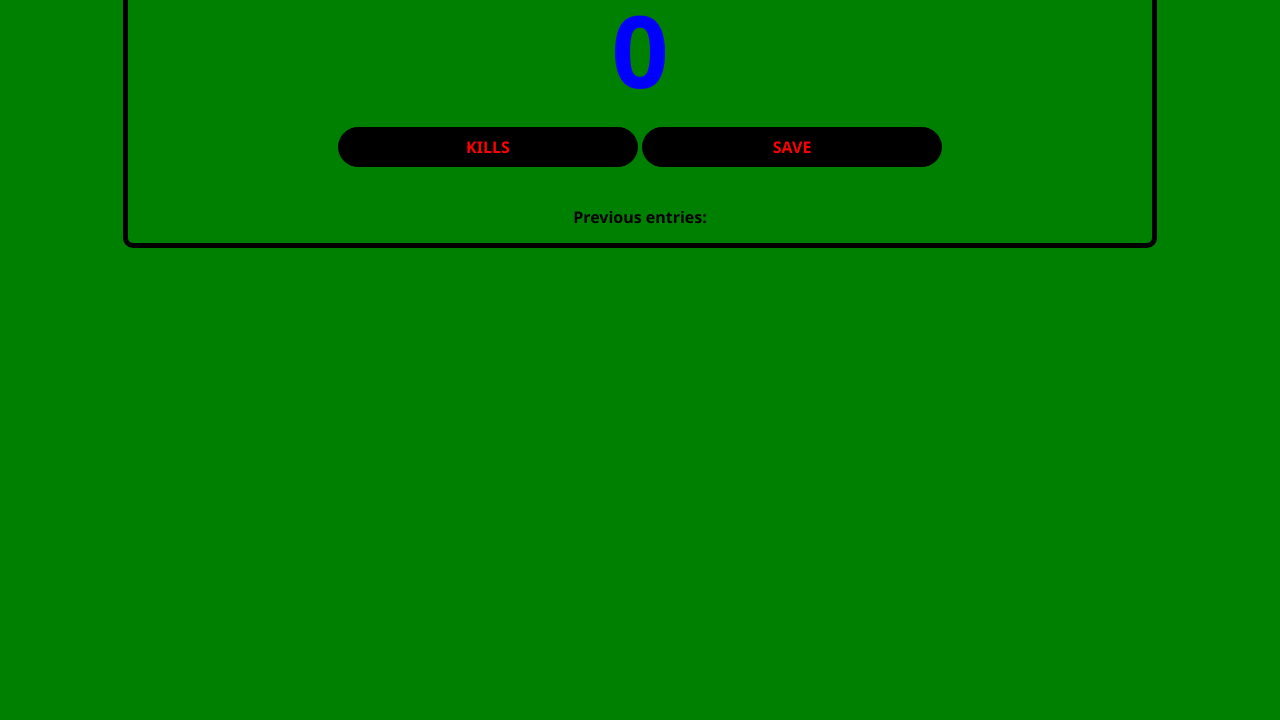
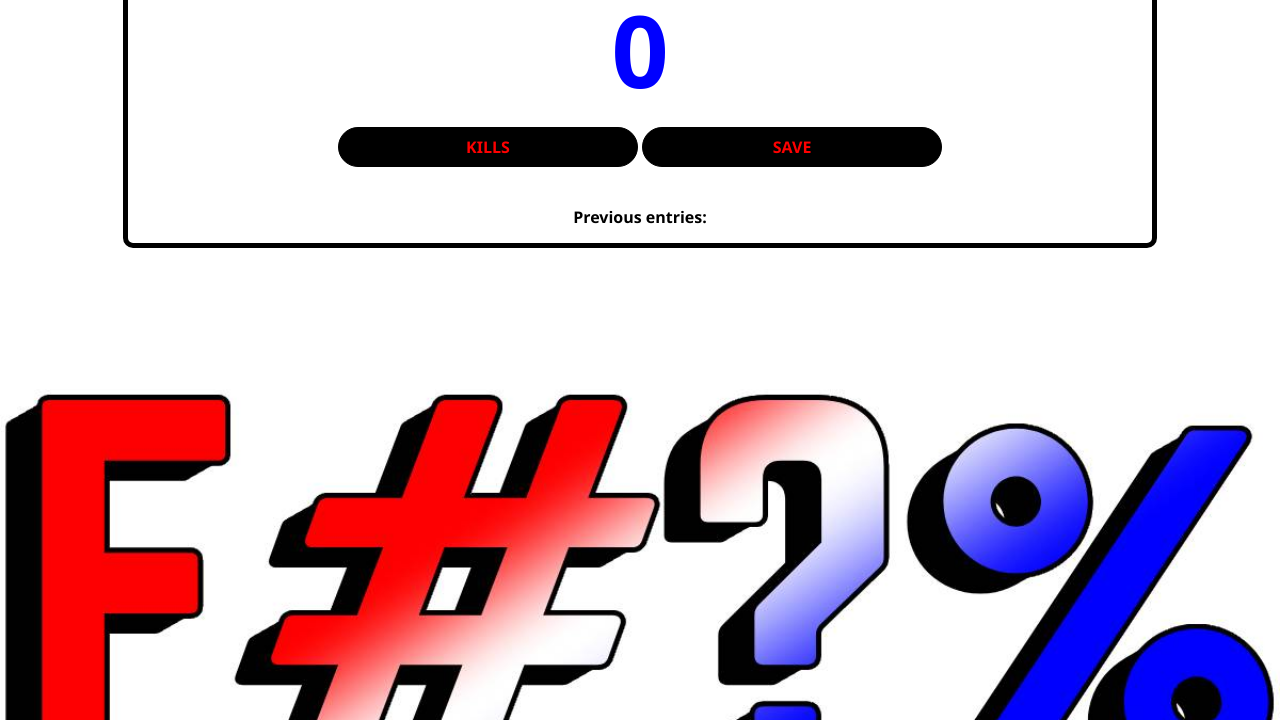
Before and after one commit to AvgAmerJoe/Kill-Counter-for-OBS, a plain HTML site: page index.html in a window 1280 px wide. Shown: the part 80-800 px from the top of the page. Drawn offline with nearby package versions, Linux system fonts and the light colour scheme.

Commit message:
Update index.css

```diff
--- a/index.css
+++ b/index.css
@@ -1,5 +1,5 @@
 body {
-   background: green;
+   background-image: url("fu.jpg");
     background-size: cover;
     font-family:'Segoe UI', Roboto, Oxygen, 'Ubuntu', Cantarell, Open Sans, 'Helvetica Neue', sans-serif;
     font-weight: bold;
```
